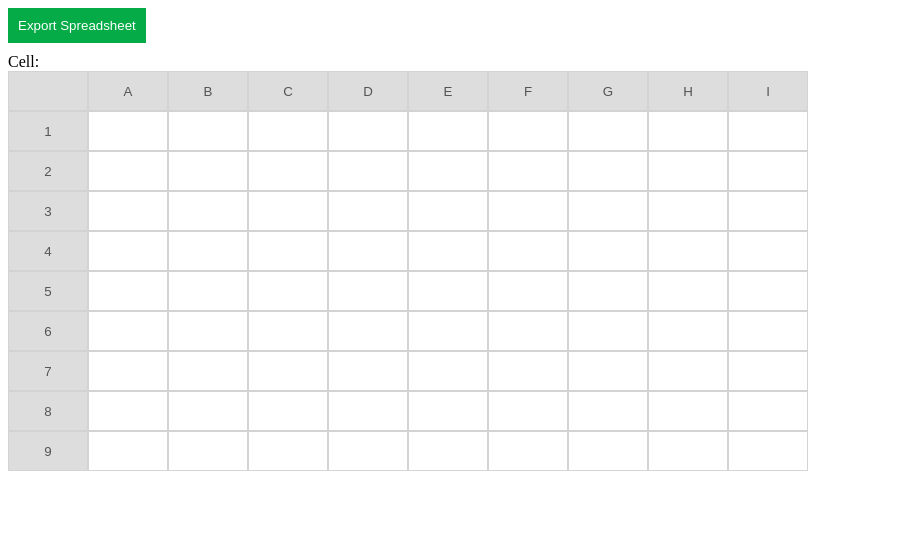
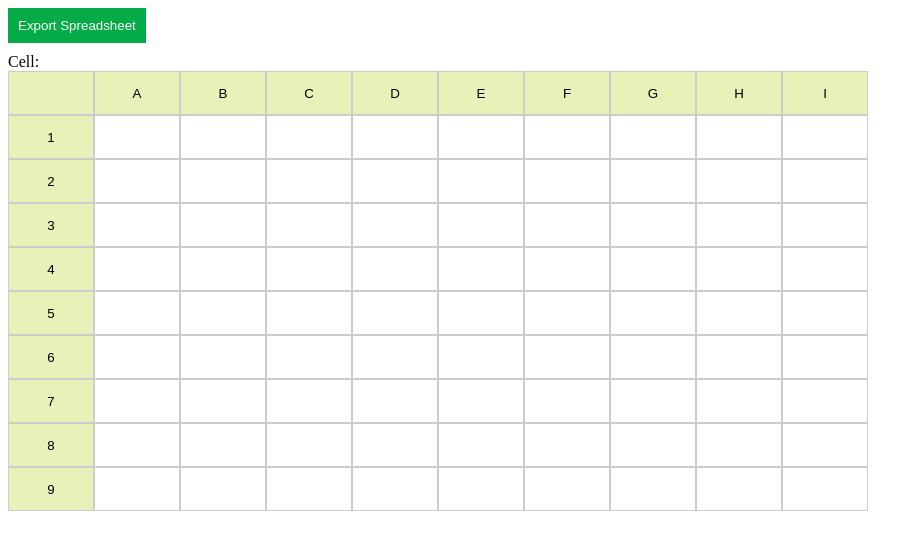
Before and after one commit to prac2317/goorm-javascript-3-spreadsheet, a plain HTML site: page index.html in a window 1280 px wide. Shown: the whole page, without its empty margins (0-923 px from the left). Drawn offline with Linux system fonts and the light colour scheme.

Commit message:
과제 다시 만들기

```diff
--- a/index.html
+++ b/index.html
@@ -4,13 +4,12 @@
     <meta charset="UTF-8" />
     <meta name="viewport" content="width=device-width, initial-scale=1.0" />
     <title>Document</title>
-    <link rel="stylesheet" href="style.css" />
+    <link rel="stylesheet" href="styles.css" />
   </head>
   <body>
     <button id="export-btn">Export Spreadsheet</button>
     <div>Cell: <span id="cell-status"></span></div>
-    <div id="spreadsheet-container"></div>
-
+    <div id="cell-container"></div>
     <script src="script.js"></script>
   </body>
 </html>
--- a/script.js
+++ b/script.js
@@ -1,49 +1,124 @@
-const spreadSheetContainer = document.querySelector('#spreadsheet-container');
+const cellSheet = [];
+const alphabets = ['A', 'B', 'C', 'D', 'E', 'F', 'G', 'H', 'I', 'J', 'K'];
 
+//---cell 만들기---//
+function createCell(row, column, cellRow) {
+  const cell = {
+    row,
+    column,
+    content: '',
+    isClicked: false,
+    isHeader: false,
+    isActive: false,
+  };
+
+  // header에 추가 속성 부여
+  if (row === 0 && column >= 1) {
+    cell.isHeader = true;
+    cell.content = alphabets[column - 1];
+  } else if (row >= 1 && column === 0) {
+    cell.isHeader = true;
+    cell.content = row;
+  } else if (row === 0 && column === 0) {
+    cell.isHeader = true;
+  }
+
+  cellRow.push(cell);
+}
+
+function createCellRow(row) {
+  const cellRow = [];
+  for (let i = 0; i < 10; i++) {
+    createCell(row, i, cellRow);
+  }
+  cellSheet.push(cellRow);
+}
+
+function createCellSheet() {
+  for (let i = 0; i < 10; i++) {
+    createCellRow(i);
+  }
+}
+
+createCellSheet();
+
+//---만들어진 cell 바탕으로 요소 만들기---//
+const cellContainer = document.getElementById('cell-container');
+
+function createCellEl(cell) {
+  const cellEl = document.createElement('input');
+  cellEl.className = 'cell';
+  cellEl.id = `cell-${cell.row}-${cell.column}`;
+  cellEl.value = cell.content;
+  if (cell.isHeader) {
+    cellEl.classList.add('header');
+  }
+
+  cellEl.onclick = () => handleCellClick(cell);
+  cellEl.onchange = (e) => handleOnChange(e.target.value, cell);
+
+  return cellEl;
+}
+
+function handleOnChange(content, cell) {
+  cell.content = content;
+}
+
+function drawSheet() {
+  for (let i = 0; i < 10; i++) {
+    const cellRowEl = document.createElement('div');
+    cellRowEl.className = 'cell-row';
+
+    for (let j = 0; j < 10; j++) {
+      const cell = cellSheet[i][j];
+      cellRowEl.append(createCellEl(cell));
+    }
+
+    cellContainer.append(cellRowEl);
+  }
+}
+
+drawSheet();
+
+//---클릭하면 헤더 색 변하기---//
+function handleCellClick(cell) {
+  clearHeaderActiveStates();
+  const columnHeader = cellSheet[0][cell.column];
+  const rowHeader = cellSheet[cell.row][0];
+  console.log(columnHeader, rowHeader);
+  const columnHeaderEl = getElFromRowCol(columnHeader.row, columnHeader.column);
+  const rowHeaderEl = getElFromRowCol(rowHeader.row, rowHeader.column);
+  columnHeaderEl.classList.add('active');
+  rowHeaderEl.classList.add('active');
+  document.querySelector('#cell-status').innerHTML =
+    alphabets[cell.column - 1] + cell.row;
+}
+
+function clearHeaderActiveStates() {
+  const headers = document.querySelectorAll('.header');
+
+  headers.forEach((header) => {
+    header.classList.remove('active');
+  });
+}
+
+function getElFromRowCol(row, col) {
+  return document.querySelector(`#cell-${row}-${col}`);
+}
+
+//---excel 파일로 생성하기---//
 const exportBtn = document.querySelector('#export-btn');
-
-const ROWS = 10;
-const COLS = 10;
-
-const spreadsheet = [];
-const alphabets = [
-  'A',
-  'B',
-  'C',
-  'D',
-  'E',
-  'F',
-  'G',
-  'H',
-  'I',
-  'J',
-  'K',
-  'L',
-  'M',
-  'N',
-  'O',
-  'P',
-  'Q',
-  'R',
-  'S',
-  'T',
-  'U',
-  'V',
-  'W',
-  'X',
-  'Y',
-  'Z',
-];
 
 exportBtn.onclick = function (e) {
   let csv = '';
+  console.log(cellSheet);
 
-  for (let i = 0; i < spreadsheet.length; i++) {
+  for (let i = 0; i < cellSheet.length; i++) {
     if (i === 0) continue;
     csv +=
-      spreadsheet[i]
+      cellSheet[i]
         .filter((item) => !item.isHeader)
-        .map((item) => item.data)
+        .map((item) => item.content)
         .join(',') + '\r\n';
   }
 
@@ -55,132 +130,6 @@ exportBtn.onclick = function (e) {
 
   const a = document.createElement('a');
   a.href = csvUrl;
-  a.download = 'spreadsheet name.csv';
+  a.download = 'spreadsheet.csv';
   a.click();
 };
-
-class Cell {
-  constructor(
-    isHeader,
-    disabled,
-    data,
-    row,
-    column,
-    rowName,
-    columnName,
-    active = false
-  ) {
-    this.isHeader = isHeader;
-    this.disabled = disabled;
-    this.data = data;
-    this.row = row;
-    this.column = column;
-    this.rowName = rowName;
-    this.columnName = columnName;
-    this.active = active;
-  }
-}
-
-initSpreadsheet();
-
-function initSpreadsheet() {
-  for (let i = 0; i < ROWS; i++) {
-    let spreadsheetRow = [];
-    for (let j = 0; j < COLS; j++) {
-      let cellData = '';
-      let isHeader = false;
-      let disabled = false;
-
-      if (j === 0) {
-        cellData = i;
-        isHeader = true;
-        disabled = true;
-      }
-
-      if (i === 0) {
-        cellData = alphabets[j - 1];
-        isHeader = true;
-        disabled = true;
-      }
-
-      if (!cellData) {
-        cellData = '';
-      }
-
-      const rowName = i;
-      const columnName = alphabets[j - 1];
-
-      const cell = new Cell(
-        isHeader,
-        disabled,
-        cellData,
-        i,
-        j,
-        rowName,
-        columnName,
-        false
-      );
-      spreadsheetRow.push(cell);
-    }
-    spreadsheet.push(spreadsheetRow);
-  }
-  drawSheet();
-}
-
-function createCellEl(cell) {
-  const cellEl = document.createElement('input');
-  cellEl.className = 'cell';
-  cellEl.id = 'cell_' + cell.row + cell.column;
-  cellEl.value = cell.data;
-  cellEl.disabled = cell.disabled;
-
-  if (cell.isHeader) {
-    cellEl.classList.add('header');
-  }
-
-  cellEl.onclick = () => handleCellClick(cell);
-  cellEl.onchange = (e) => handleOnChange(e.target.value, cell);
-
-  return cellEl;
-}
-
-function handleOnChange(data, cell) {
-  cell.data = data;
-}
-
-function handleCellClick(cell) {
-  clearHeaderActiveStates();
-  const columnHeader = spreadsheet[0][cell.column];
-  const rowHeader = spreadsheet[cell.row][0];
-  const columnHeaderEl = getElFromRowCol(columnHeader.row, columnHeader.column);
-  const rowHeaderEl = getElFromRowCol(rowHeader.row, rowHeader.column);
-  columnHeaderEl.classList.add('active');
-  rowHeaderEl.classList.add('active');
-  document.querySelector('#cell-status').innerHTML =
-    cell.columnName + cell.rowName;
-}
-
-function clearHeaderActiveStates() {
-  const headers = document.querySelectorAll('.header');
-
-  headers.forEach((header) => {
-    header.classList.remove('active');
-  });
-}
-
-function getElFromRowCol(row, col) {
-  return document.querySelector('#cell_' + row + col);
-}
-
-function drawSheet() {
-  for (let i = 0; i < spreadsheet.length; i++) {
-    const rowContainerEl = document.createElement('div');
-    rowContainerEl.className = 'cell-row';
-
-    for (let j = 0; j < spreadsheet[i].length; j++) {
-      const cell = spreadsheet[i][j];
-      rowContainerEl.append(createCellEl(cell));
-    }
-    spreadSheetContainer.append(rowContainerEl);
-  }
-}
--- a/style.css
+++ b/styles.css
@@ -8,21 +8,26 @@
   cursor: pointer;
 }
 
+#cell-container {
+  display: flex;
+  flex-direction: column;
+}
+
 .cell-row {
   display: flex;
 }
 
 .cell {
   width: 80px;
-  border: 1px solid lightgray;
   height: 40px;
+  border: 1px solid #ccc;
   outline: none;
-  box-sizing: border-box;
+  text-align: center;
+  vertical-align: middle;
 }
 
 .cell.header {
-  text-align: center;
-  background: #ddd;
+  background-color: rgb(231, 241, 184);
 }
 
 .cell.header.active {
```
